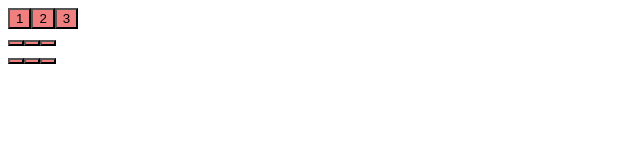
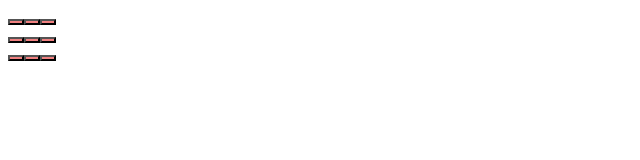
Before and after one commit to lorenzo-neri/react-tic-tac-toe, a React (Vite) app: page / in a window 1280 px wide. Shown: the top 160 px of the page, without its empty margins (0-640 px from the left). Built offline with nearby package versions, Linux system fonts and the light colour scheme.

Commit message:
click to display X

```diff
--- a/src/App.jsx
+++ b/src/App.jsx
@@ -3,28 +3,30 @@ import './App.css';
 
 function App() {
 
-  /* FUNZIONE CHE SI SCATENA AL CLICK SUL BOTTONE */
-  function handleClick() {
-    console.log('click');
-  }
-
-  const [value, setValue] = useState(null);
 
   /* COMPONENTE SQAURE*/
-  function Square({ value }) {
+  function Square() {
 
+    const [value, setValue] = useState(null);
+
+    /* FUNZIONE CHE SI SCATENA AL CLICK SUL BOTTONE */
+    function handleClick() {
+      console.log('click');
+      setValue('X');
+    }
 
     return <button onClick={handleClick} className='square'>{value}</button>
   }
+
 
   /* COMPONENTE BOARD (CHE RACCHIUDE PIù COMPONENTI SQAURE) */
   function Board() {
     return (
       <>
         <div className="board-row">
-          <Square value={1} />
-          <Square value={2} />
-          <Square value={3} />
+          <Square />
+          <Square />
+          <Square />
         </div>
         <div className="board-row">
           <Square />
```
